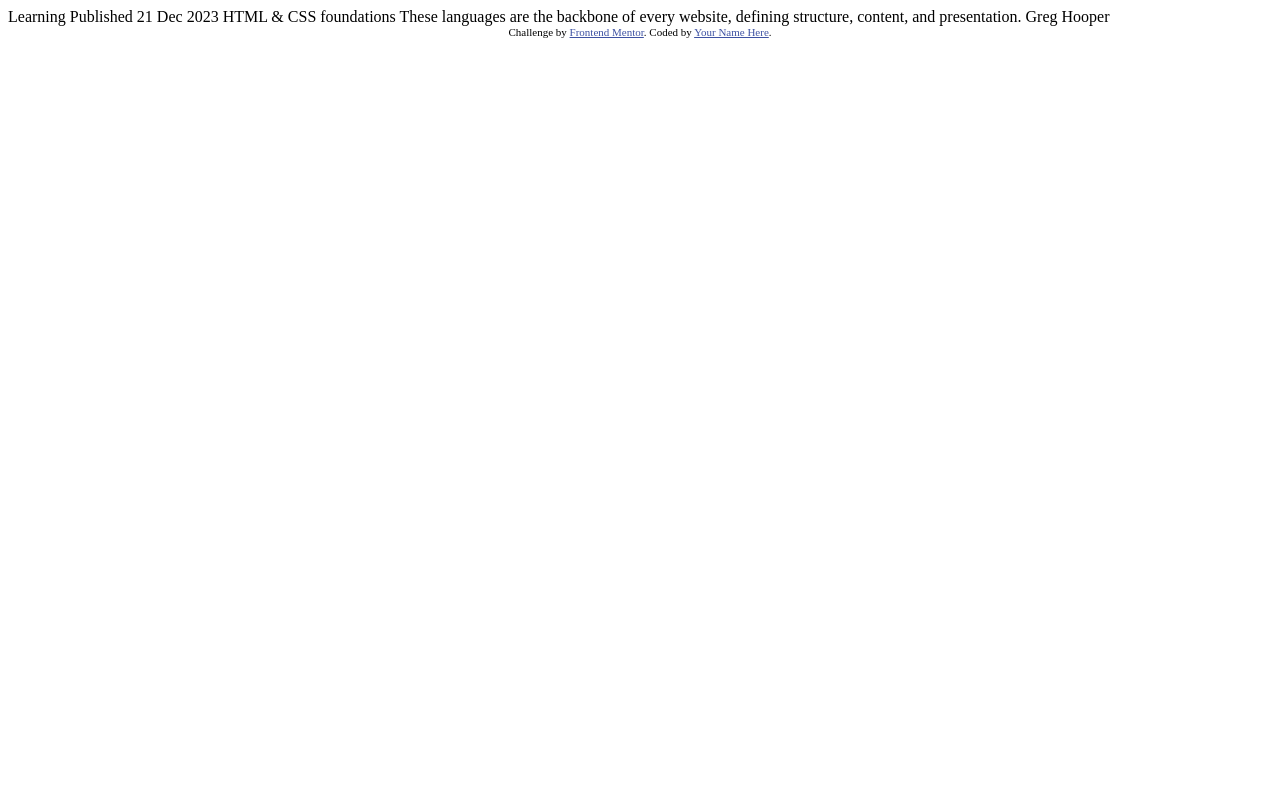
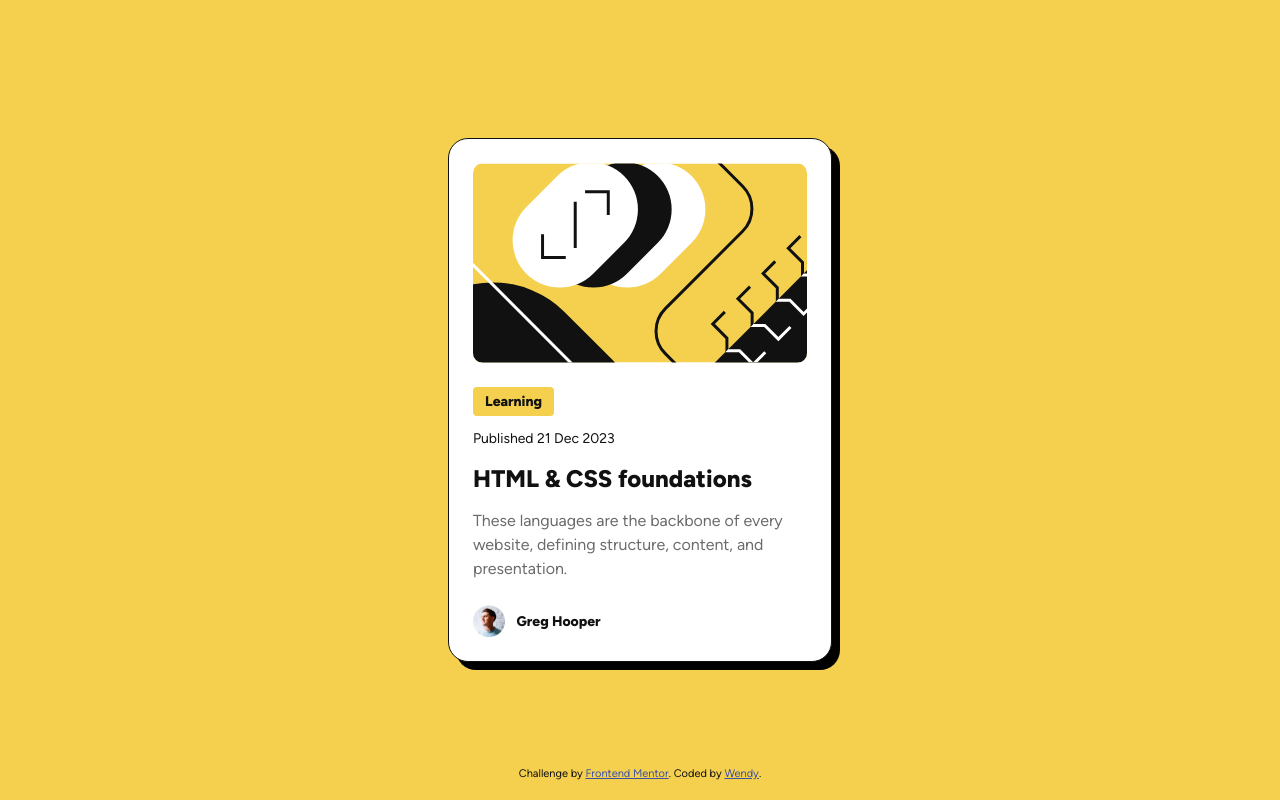
Before and after one commit to wendykrwn/blog-preview-card, a plain HTML site: page index.html in a window 1280 px wide. Drawn offline with Linux system fonts and the light colour scheme.

Commit message:
add style

```diff
--- a/index.html
+++ b/index.html
@@ -5,6 +5,7 @@
   <meta name="viewport" content="width=device-width, initial-scale=1.0"> <!-- displays site properly based on user's device -->
 
   <link rel="icon" type="image/png" sizes="32x32" href="./assets/images/favicon-32x32.png">
+  <link rel="stylesheet" href="style.css">
 
   <title>Frontend Mentor | Blog preview card</title>
 
@@ -15,20 +16,26 @@
   </style>
 </head>
 <body>
-
-  Learning
-
-  Published 21 Dec 2023
-
-  HTML & CSS foundations
-
-  These languages are the backbone of every website, defining structure, content, and presentation.
-
-  Greg Hooper
-
-  <div class="attribution">
-    Challenge by <a href="https://www.frontendmentor.io?ref=challenge" target="_blank">Frontend Mentor</a>.
-    Coded by <a href="#">Your Name Here</a>.
-  </div>
+  <main>
+    <div class="card-container">
+      <img src="./assets/images/illustration-article.svg" alt="illustration article" class="img-article">
+      <div class="content">
+        <div class="tag">Learning</div>
+        <p class="published-date">Published 21 Dec 2023</p>
+        <h1 class="card-title">HTML & CSS foundations</h1>
+        <p class="description">
+          These languages are the backbone of every website, defining structure, content, and presentation.
+        </p>
+      </div>
+      <div class="author">
+        <img src="./assets/images/image-avatar.webp" alt="avatar" class="img-avatar">
+        <span class="name">Greg Hooper</span>
+      </div>
+    </div>
+    <div class="attribution">
+      Challenge by <a href="https://www.frontendmentor.io?ref=challenge" target="_blank">Frontend Mentor</a>.
+      Coded by <a href="https://github.com/wendykrwn" target="_blank">Wendy</a>.
+    </div>
+  </main>
 </body>
 </html>
--- /dev/null
+++ b/style.css
@@ -0,0 +1,145 @@
+@import url('https://fonts.googleapis.com/css2?family=Figtree:ital,wght@0,300..900;1,300..900&display=swap');
+
+@font-face {
+    font-family: 'Figtree';
+    src: url('./assets/fonts/Figtree-VariableFont_wght.ttf');
+}
+
+@font-face {
+    font-family: 'Figtree';
+    src: url('./assets/fonts/Figtree-Italic-VariableFont_wght.ttf');
+    font-style: italic;
+}
+
+@font-face {
+    font-family: 'Figtree';
+    src: url('./assets/fonts/static/Figtree-ExtraBold.ttf');
+    font-weight: 800;
+}
+
+@font-face {
+    font-family: 'Figtree';
+    src: url('./assets/fonts/static/Figtree-SemiBold.ttf');
+    font-weight: 500;
+}
+
+*{
+    margin: 0;
+    padding: 0;
+    box-sizing: border-box;
+}
+
+body {
+    --yellow: #F4D04E;
+    --gray-950: #111111;
+    --gray-500: #6B6B6B;
+    --white: #FFFFFF;
+    --space-50: 4px;
+    --space-100: 8px;
+    --space-150: 12px;
+    --space-200: 24px;
+
+    font-family: "Figtree", sans-serif;
+    font-weight: 500p;
+    font-size: 16px;
+    color: var(--gray-950);
+    background-color: var(--yellow);
+    display: flex;
+    justify-content: center;
+    align-items: center;
+    height: 100vh;
+    width: 100%;
+}
+
+.card-container {
+    background-color: #fff;
+    width: 100%;
+    max-width: 384px;
+    border: solid 1px var(--gray-950);
+    padding: 24px;
+    border-radius: 20px;
+    display: flex;
+    flex-direction: column;
+    gap: var(--space-200);
+    box-shadow: 8px 8px rgb(0,0,0);
+}
+
+.content {
+    display: flex;
+    flex-direction: column;
+    gap: var(--space-150);
+}
+
+.img-article {
+    width: 100%;
+    height: 200px;
+    object-fit:cover;
+    object-position: 50% 50%;
+    border-radius: 10px;
+}
+
+.tag {
+    font-weight: 800;
+    font-size: 14px;
+    line-height: 150%;
+    background-color: var(--yellow);
+    width: max-content;
+    padding: 4px 12px;
+    border-radius: 4px;
+}
+
+.published-date {
+    font-size: 14px;
+    line-height: 150%;
+}
+
+.card-title {
+    font-size: 24px;
+    line-height: 150%;
+    font-weight: 800;
+}
+
+
+.description {
+    color: var(--gray-500);
+    font-size: 16px;
+    line-height: 150%;
+}
+
+.author {
+    height: 32px;
+    display: flex;
+    align-items: center;
+    gap: var(--space-150);
+}
+
+.author .img-avatar {
+    height: 100%;
+}
+
+.author .name {
+    font-weight: 800;
+    font-size: 14px;
+    line-height: 150%;
+}
+
+.card-container:hover, .card-container:active, .card-container:focus {
+    box-shadow: 16px 16px rgb(0,0,0);
+    cursor: pointer;
+}
+
+.card-container:hover .card-title, .card-container:active .card-title, .card-container:focus .card-title {
+    color: var(--yellow);
+}
+
+.card-container, .card-title {
+    transition: all ease-in-out .35s;
+}
+
+.attribution {
+    position: absolute;
+    bottom: 20px;
+    left: 0;
+    text-align: center;
+    width: 100%;
+}
```
